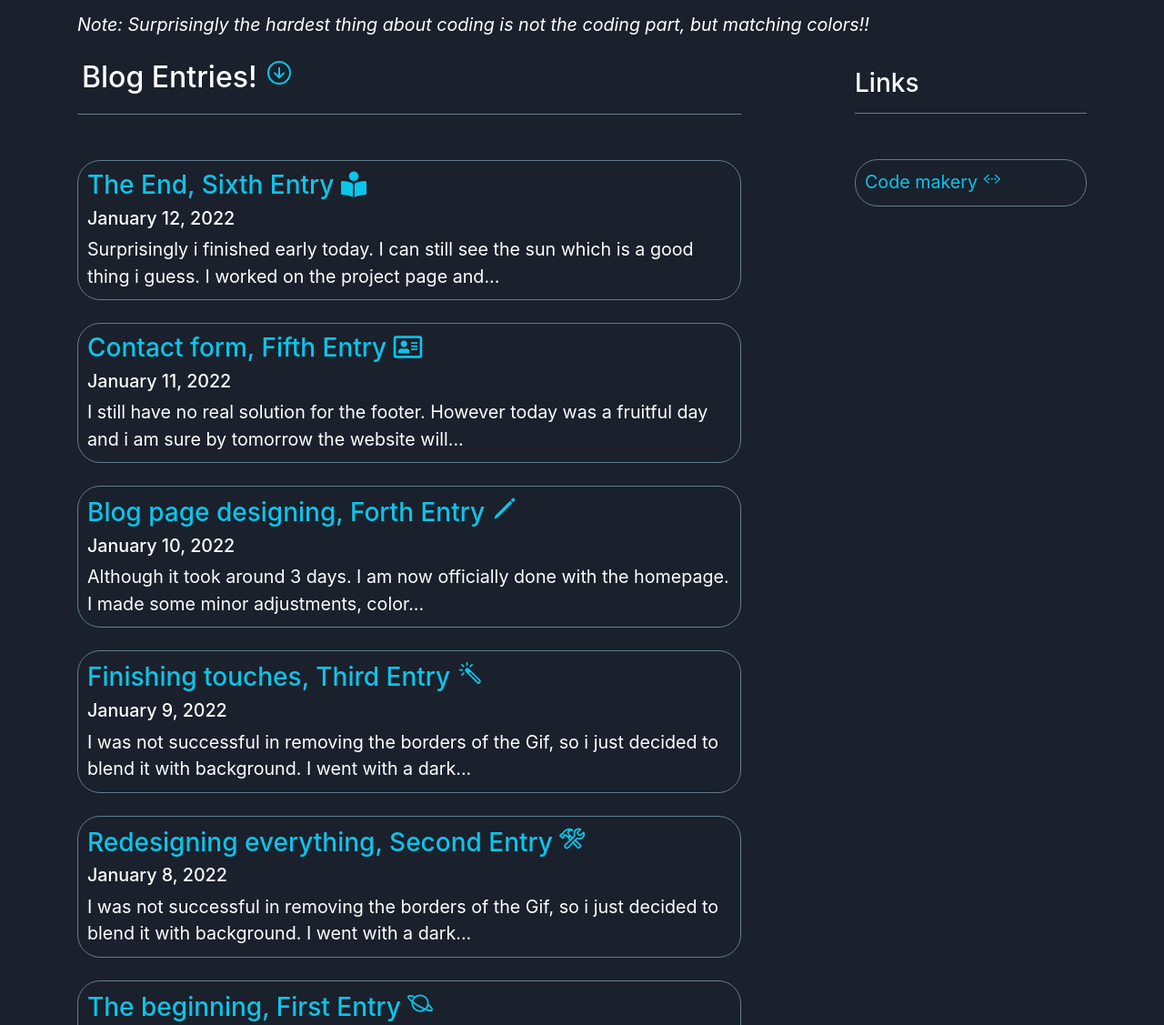
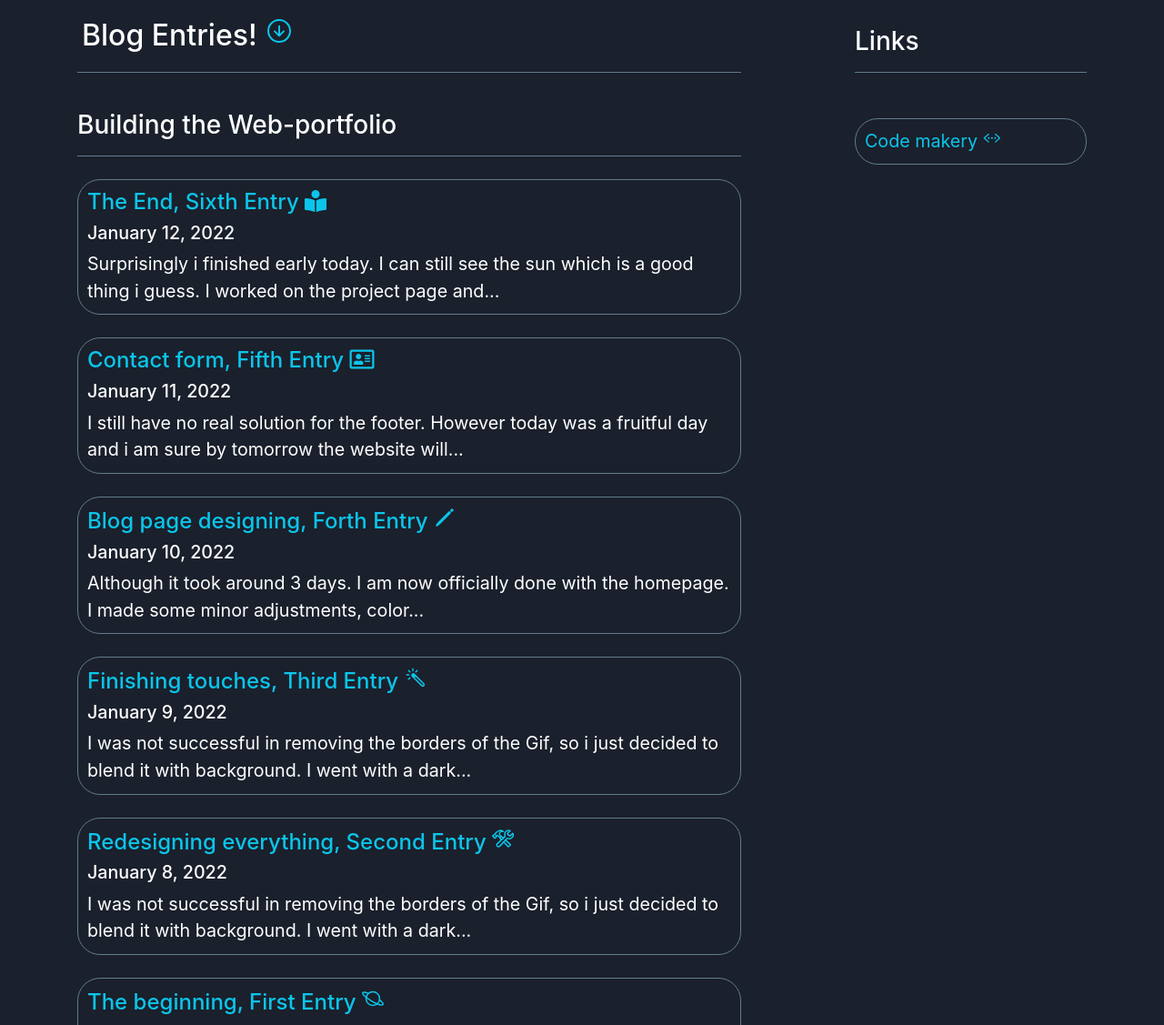
Before and after one commit to SchadiFoaur/portfolio-bootstrap, a plain HTML site: page blog/index.html in a window 1280 px wide. Shown: the part 285-1412 px from the top of the page at 91% size. Drawn offline with nearby package versions, Linux system fonts and the light colour scheme.

Commit message:
some small changes

```diff
--- a/blog/index.html
+++ b/blog/index.html
@@ -62,12 +62,12 @@
         link to a website that pushed me into starting. Have Fun!
         <i class="far fa-smile"></i>
       </p>
-      <p>
+      <!-- <p>
         <span style="font-style: italic">
           Note: Surprisingly the hardest thing about coding is not the coding
           part, but matching colors!!
         </span>
-      </p>
+      </p> -->
 
       <!-- Div Block entries and links side by side -->
       <div class="row">
@@ -80,16 +80,17 @@
             ></a>
           </h2>
           <hr />
-
-          <!-- Here will be the blog entries always copy from here -->
+          <!-- Here will be the blog entries always copy from here starting from newest -->
           <div class="box-house">
+            <h3>Building the Web-portfolio</h3>
+            <hr />
             <div class="newest">
-              <h3 class="heading-linkbox">
+              <h4 class="heading-linkbox">
                 <a href="/blog/sixth-entry/index.html">
                   The End, Sixth Entry
                   <i class="fas fa-book-reader"></i>
                 </a>
-              </h3>
+              </h4>
               <p class="date content-box">January 12, 2022</p>
               <p class="content-box">
                 Surprisingly i finished early today. I can still see the sun
@@ -98,12 +99,12 @@
               </p>
             </div>
             <div class="newest">
-              <h3 class="heading-linkbox">
+              <h4 class="heading-linkbox">
                 <a href="/blog/fifth-entry/index.html">
                   Contact form, Fifth Entry
                   <i class="far fa-address-card"></i>
                 </a>
-              </h3>
+              </h4>
               <p class="date content-box">January 11, 2022</p>
               <p class="content-box">
                 I still have no real solution for the footer. However today was
@@ -112,12 +113,12 @@
             </div>
 
             <div class="newest">
-              <h3 class="heading-linkbox">
+              <h4 class="heading-linkbox">
                 <a href="/blog/fourth-entry/index.html"
                   >Blog page designing, Forth Entry
                   <ion-icon name="pencil-outline"></ion-icon>
                 </a>
-              </h3>
+              </h4>
               <p class="date content-box">January 10, 2022</p>
 
               <p class="content-box">
@@ -127,12 +128,12 @@
             </div>
 
             <div class="newest">
-              <h3 class="heading-linkbox">
+              <h4 class="heading-linkbox">
                 <a href="/blog/third-entry/"
                   >Finishing touches, Third Entry
                   <ion-icon name="color-wand-outline"></ion-icon>
                 </a>
-              </h3>
+              </h4>
               <p class="date content-box">January 9, 2022</p>
 
               <p class="content-box">
@@ -141,12 +142,12 @@
               </p>
             </div>
             <div class="newest">
-              <h3 class="heading-linkbox">
+              <h4 class="heading-linkbox">
                 <a href="/blog/second-entry/index.html"
                   >Redesigning everything, Second Entry
                   <ion-icon name="construct-outline"></ion-icon>
                 </a>
-              </h3>
+              </h4>
               <p class="date content-box">January 8, 2022</p>
 
               <p class="content-box">
@@ -156,12 +157,12 @@
             </div>
 
             <div id="first-box" class="newest">
-              <h3 class="heading-linkbox">
+              <h4 class="heading-linkbox">
                 <a href="/blog/first-entry/index.html"
                   >The beginning, First Entry
                   <ion-icon name="planet-outline"></ion-icon>
                 </a>
-              </h3>
+              </h4>
               <p class="date content-box">January 7, 2022</p>
 
               <p class="content-box">
--- a/main.css
+++ b/main.css
@@ -158,6 +158,10 @@ footer {
 .btn {
   border-radius: 15px;
 }
+aside {
+  display: flex;
+  justify-content: space-between;
+}
 
 /* For project page */
 #avatar-proj {
```
Also changed, not shown: blog/fifth-entry/index.html (+2 -0 lines), blog/first-entry/index.html (+2 -1 lines), blog/fourth-entry/index.html (+2 -0 lines), blog/second-entry/index.html (+2 -0 lines), blog/sixth-entry/index.html (+2 -0 lines), blog/third-entry/index.html (+2 -0 lines).
